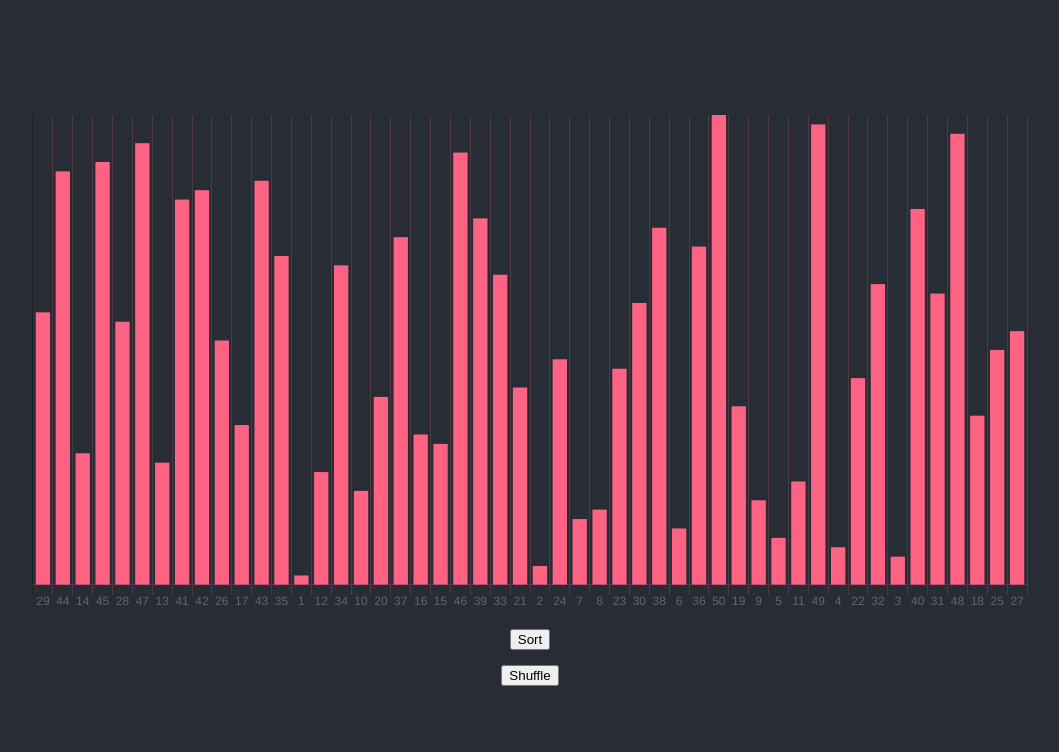
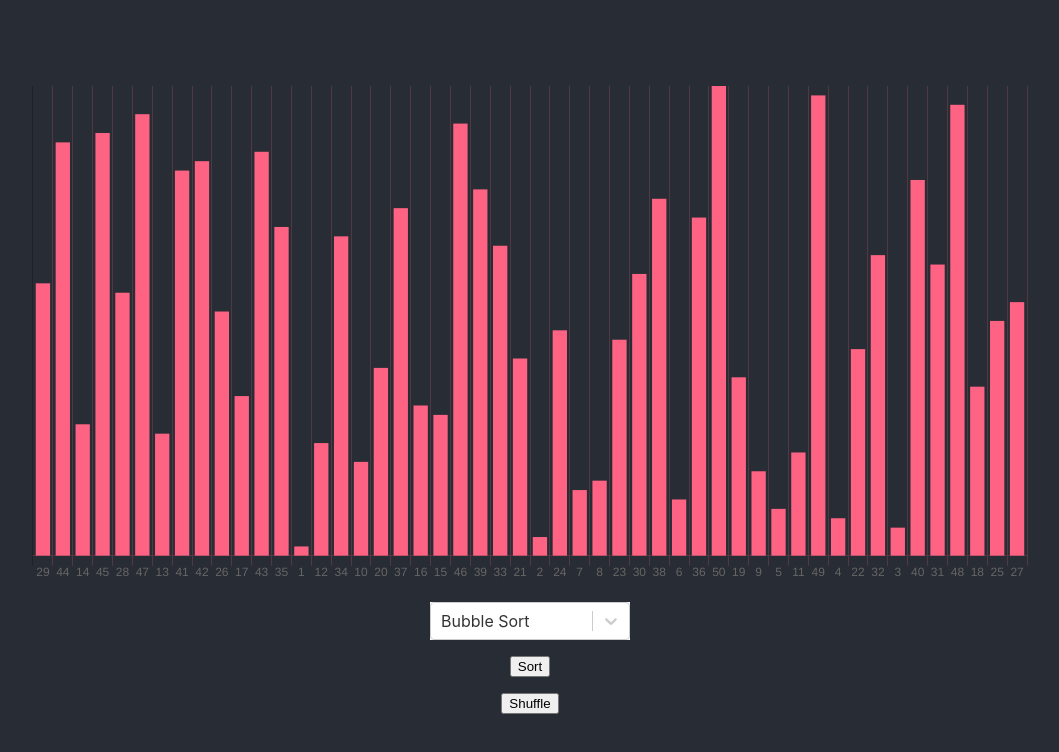
Before and after one commit to alexkowsik/sorting-algorithms-visualizer, a React (Create React App) app: page / in a window 1280 px wide. Shown: the top 752 px of the page, without its empty margins (110-1169 px from the left). Built offline with nearby package versions, Linux system fonts and the light colour scheme; the HTML template or start-up script is replaced by a standard one.

Commit message:
implemented selection of sorting algorithm

```diff
--- a/package.json
+++ b/package.json
@@ -7,7 +7,8 @@
     "react": "^16.9.0",
     "react-chartjs-2": "^2.8.0",
     "react-dom": "^16.9.0",
-    "react-scripts": "3.1.2"
+    "react-scripts": "3.1.2",
+    "react-select": "^3.0.5"
   },
   "scripts": {
     "start": "react-scripts start",
--- a/src/components/Chart/Chart.css
+++ b/src/components/Chart/Chart.css
@@ -0,0 +1,6 @@
+.dropdown {
+  width: 200px;
+  font-size: 16px;
+  color: black;
+  background-color: white;
+}
--- a/src/components/Chart/Chart.js
+++ b/src/components/Chart/Chart.js
@@ -1,13 +1,20 @@
 import React from 'react';
 import './Chart.css';
 import { Bar } from 'react-chartjs-2';
+import Select from 'react-select';
 
 const algorithms = require('../../utils/algorithms');
 
 class Bars extends React.Component {
   state = {
     array: algorithms.shuffle([...Array(51).keys()].splice(1)),
-    buttonDisabled: false
+    buttonDisabled: false,
+    selectedAlgorithm: algorithms.bubbleSort,
+    algorithms: [
+      { name: algorithms.bubbleSort, label: 'Bubble Sort' },
+      { name: 'strawberry', label: 'Quick Sort' },
+      { name: 'vanilla', label: 'Merge Sort' }
+    ]
   };
   arraySorted = false;
 
@@ -18,16 +25,28 @@ class Bars extends React.Component {
     this.setState({ array: array, buttonDisabled: false });
   };
 
-  bubbleSort = reference => {
+  startSorting = reference => {
     this.setState({ buttonDisabled: true }, () => {
-      algorithms.bubbleSort(reference).then(() => {
+      this.state.selectedAlgorithm(reference).then(() => {
         this.arraySorted = true;
         this.setState({ buttonDisabled: false });
       });
     });
   };
 
+  changeAlgorithm = algorithm => {
+    this.setState({ selectedAlgorithm: algorithm.name });
+  };
+
   render() {
+    const customStyles = {
+      option: provided => ({
+        ...provided,
+        backgroundColor: '#FFFFFF',
+        color: '#000000'
+      })
+    };
+
     return (
       <>
         <Bar
@@ -54,18 +73,31 @@ class Bars extends React.Component {
               duration: 80,
               xAxes: true,
               yAxes: true
+            },
+            tooltips: {
+              enabled: false
             }
           }}
           ref={reference => (this.reference = reference)}
           redraw
         />
 
+        <Select
+          styles={customStyles}
+          className='dropdown'
+          defaultValue={this.state.algorithms[0]}
+          options={this.state.algorithms}
+          onChange={this.changeAlgorithm}
+          isDisabled={this.state.buttonDisabled}
+        />
+
         <button
-          onClick={() => this.bubbleSort(this.reference)}
+          onClick={() => this.startSorting(this.reference)}
           disabled={this.state.buttonDisabled}
         >
           Sort
         </button>
+
         <button onClick={this.shuffleArray} disabled={this.state.buttonDisabled}>
           Shuffle
         </button>
--- a/src/components/Container/Container.css
+++ b/src/components/Container/Container.css
@@ -1,5 +1,5 @@
 .container {
-  height: 600px;
+  height: 660px;
   width: 1000px;
   display: flex;
   flex-direction: column;
@@ -10,6 +10,6 @@
 @media (max-width: 1112px) {
   .container {
     width: 90%;
-    height: 95%;
+    height: 70vmin;
   }
 }
```
Also changed, not shown: 1 other file (tests, documents, lock files or other folders).
